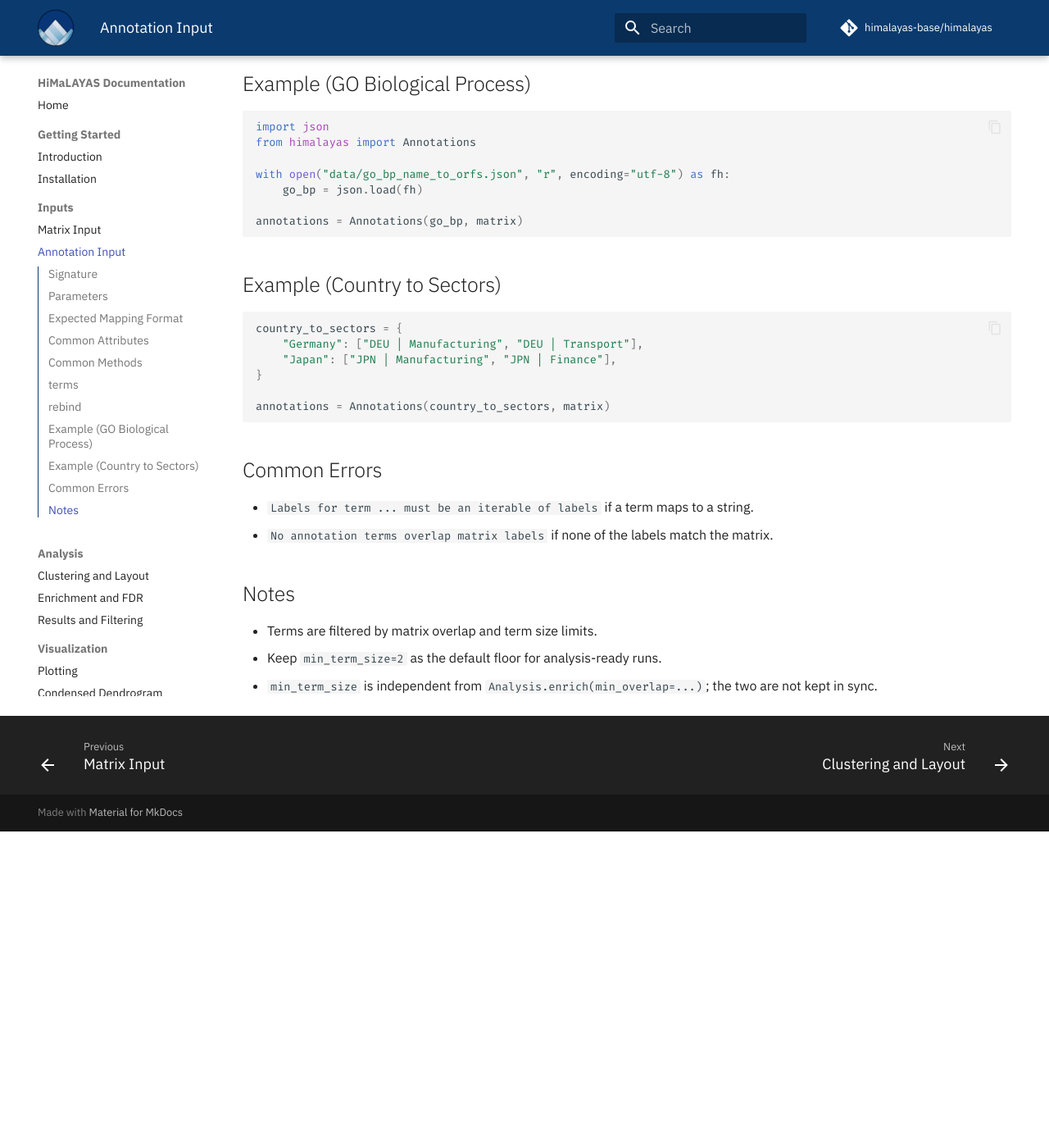
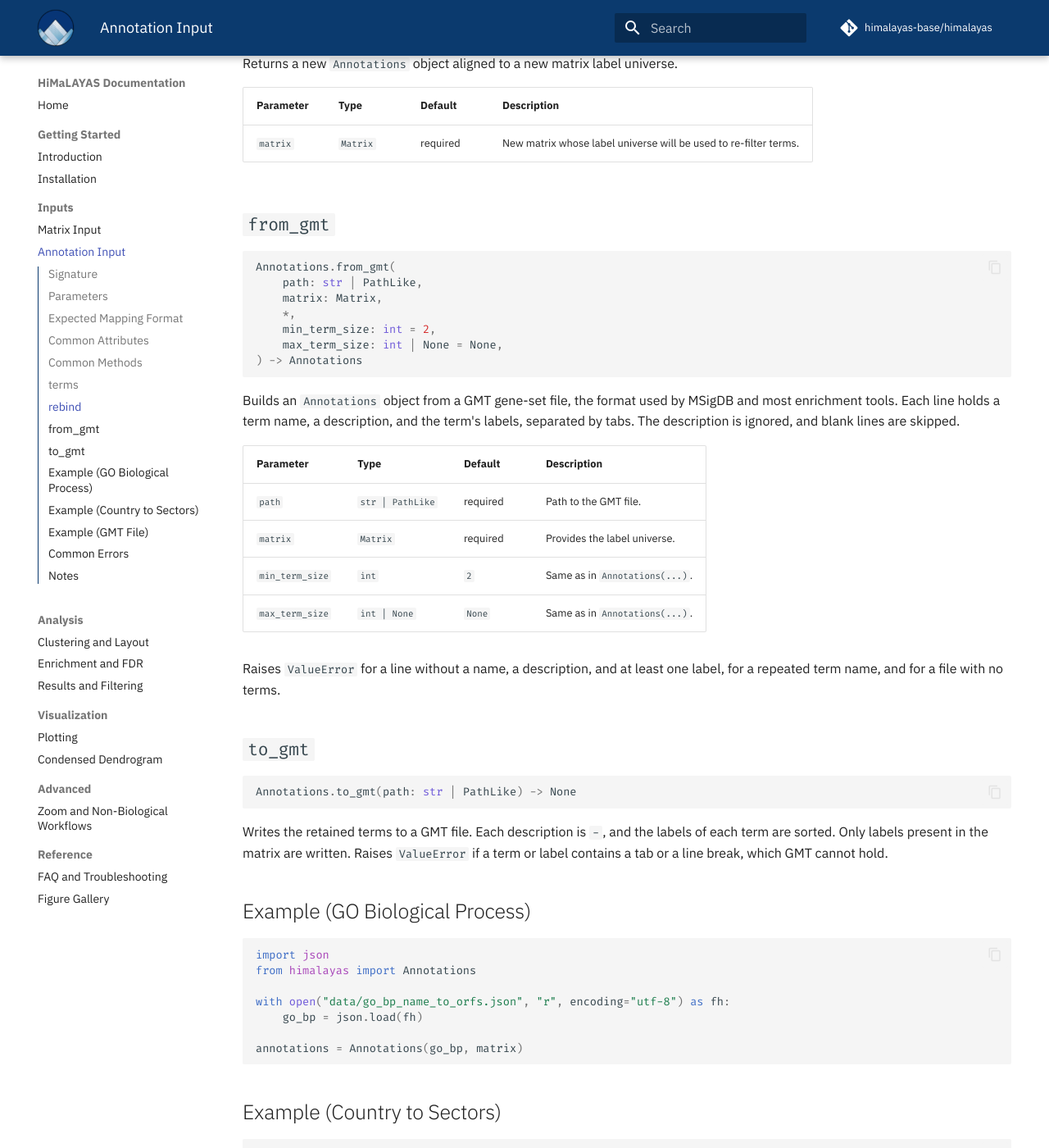
Before and after one commit to himalayas-base/himalayas-docs, an MkDocs documentation site: the page built from docs/3_annotation_input.md, in a window 1280 px wide and 1400 px high, scrolled down 2091 px. Shown: the whole window at 82% size. Built offline with MkDocs 1.6.1 and Material for MkDocs 9.7.7, drawn with Linux system fonts in a browser that asks for light colours; comment, search, counter and statistics services are not loaded; before the commit the page ends 3105 px from its top, so only the background shows below that; some of the changed text lies outside the part shown.

Commit message:
document GMT input and output for annotations

````diff
--- a/docs/3_annotation_input.md
+++ b/docs/3_annotation_input.md
@@ -45,14 +45,18 @@ Labels must match matrix row labels exactly.
 ## Common Methods
 
 ```python
+Annotations.from_gmt(path, matrix, *, min_term_size=2, max_term_size=None) -> Annotations
 Annotations.terms -> List[str]
 Annotations.rebind(matrix: Matrix) -> Annotations
+Annotations.to_gmt(path) -> None
 ```
 
 | Method | Description |
 | --- | --- |
+| `Annotations.from_gmt(path, matrix, ...)` | Builds an `Annotations` object from a GMT gene-set file. |
 | `annotations.terms` | Returns retained annotation terms after overlap filtering. |
 | `annotations.rebind(matrix)` | Returns a new `Annotations` object aligned to a new matrix label universe (useful for zoom and subset workflows). |
+| `annotations.to_gmt(path)` | Writes the retained terms to a GMT file. |
 
 ## `terms`
 
@@ -73,6 +77,37 @@ Returns a new `Annotations` object aligned to a new matrix label universe.
 | Parameter | Type | Default | Description |
 | --- | --- | --- | --- |
 | `matrix` | `Matrix` | required | New matrix whose label universe will be used to re-filter terms. |
+
+## `from_gmt`
+
+```python
+Annotations.from_gmt(
+    path: str | PathLike,
+    matrix: Matrix,
+    *,
+    min_term_size: int = 2,
+    max_term_size: int | None = None,
+) -> Annotations
+```
+
+Builds an `Annotations` object from a GMT gene-set file, the format used by MSigDB and most enrichment tools. Each line holds a term name, a description, and the term's labels, separated by tabs. The description is ignored, and blank lines are skipped.
+
+| Parameter | Type | Default | Description |
+| --- | --- | --- | --- |
+| `path` | `str | PathLike` | required | Path to the GMT file. |
+| `matrix` | `Matrix` | required | Provides the label universe. |
+| `min_term_size` | `int` | `2` | Same as in `Annotations(...)`. |
+| `max_term_size` | `int | None` | `None` | Same as in `Annotations(...)`. |
+
+Raises `ValueError` for a line without a name, a description, and at least one label, for a repeated term name, and for a file with no terms.
+
+## `to_gmt`
+
+```python
+Annotations.to_gmt(path: str | PathLike) -> None
+```
+
+Writes the retained terms to a GMT file. Each description is `-`, and the labels of each term are sorted. Only labels present in the matrix are written. Raises `ValueError` if a term or label contains a tab or a line break, which GMT cannot hold.
 
 ## Example (GO Biological Process)
 
@@ -97,10 +132,23 @@ country_to_sectors = {
 annotations = Annotations(country_to_sectors, matrix)
 ```
 
+## Example (GMT File)
+
+```python
+from himalayas import Annotations
+
+annotations = Annotations.from_gmt("data/go_bp.gmt", matrix)
+
+# Save the terms that remain after filtering to the matrix.
+annotations.to_gmt("outputs/go_bp_in_matrix.gmt")
+```
+
 ## Common Errors
 
 - `Labels for term ... must be an iterable of labels` if a term maps to a string.
 - `No annotation terms overlap matrix labels` if none of the labels match the matrix.
+- `Line N: a GMT line needs a name, a description, and labels` if a GMT line is missing a field.
+- `Line N: duplicate term ...` if a GMT file repeats a term name.
 
 ## Notes
 
````
